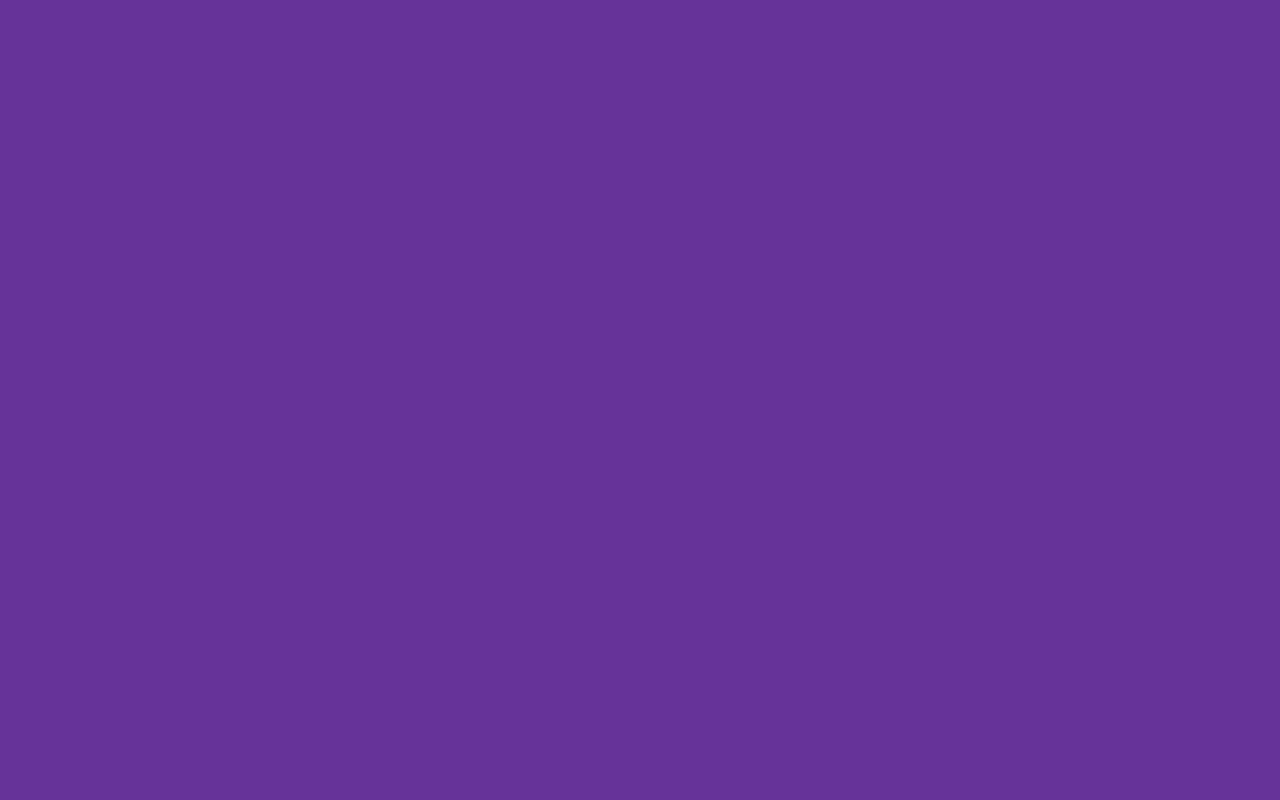
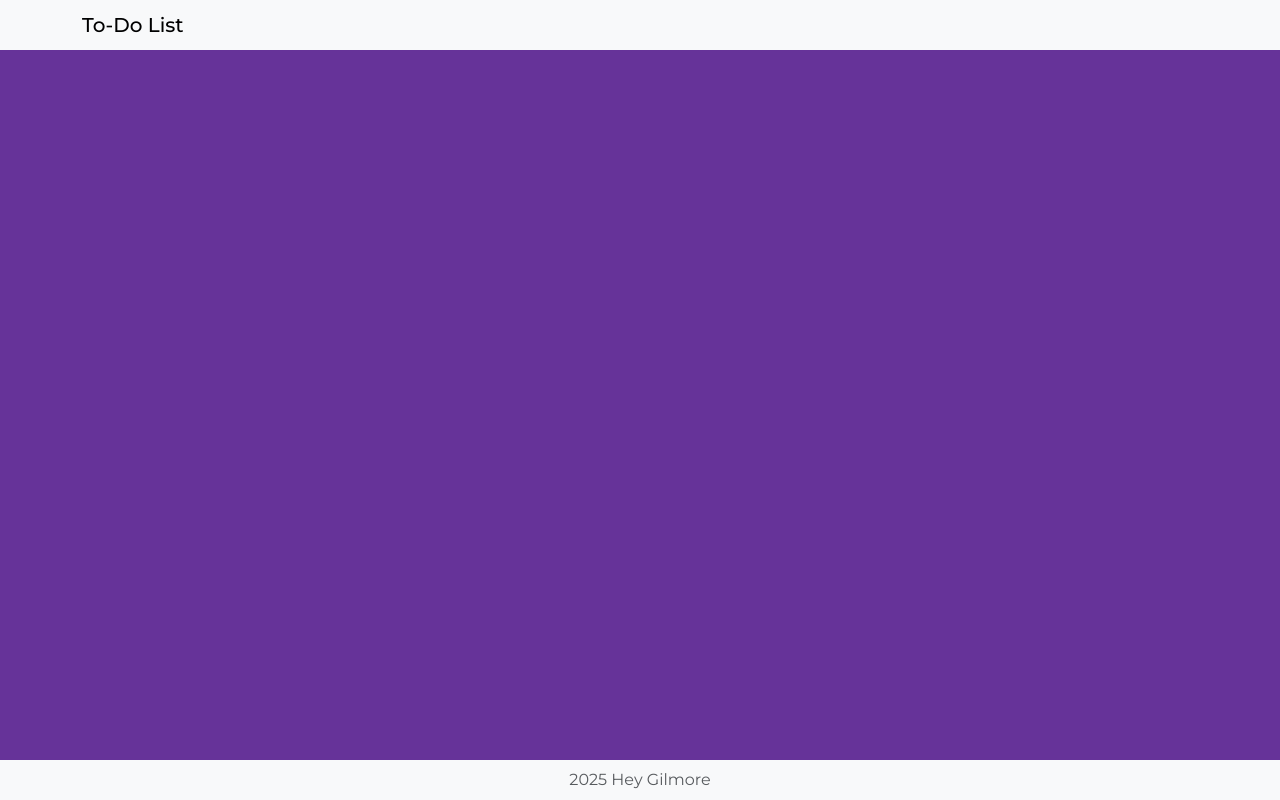
Before and after one commit to HeyGilmore/Todo-List, a website built with webpack: page src/index.html in a window 1280 px wide. Built offline with nearby package versions, Linux system fonts and the light colour scheme.

Commit message:
Created a Navbar and footer

```diff
--- a/src/index.html
+++ b/src/index.html
@@ -7,8 +7,23 @@
     <title>To-Do List</title>
   </head>
   <body>
-    <header></header>
-    <main></main>
-    <footer></footer>
+    <header>
+      <!-- Navbar -->
+      <nav class="navbar bg-body-tertiary">
+        <div class="container">
+          <span class="navbar-brand mb-0 h1">To-Do List</span>
+        </div>
+      </nav>
+    </header>
+    <!-- Main Section -->
+    <main>
+      <div id="content"></div>
+    </main>
+    <!-- Footer -->
+    <footer class="footer fixed-bottom bg-light py-2">
+      <div class="container text-center">
+        <span class="text-muted"> 2025 Hey Gilmore </span>
+      </div>
+    </footer>
   </body>
 </html>
```
